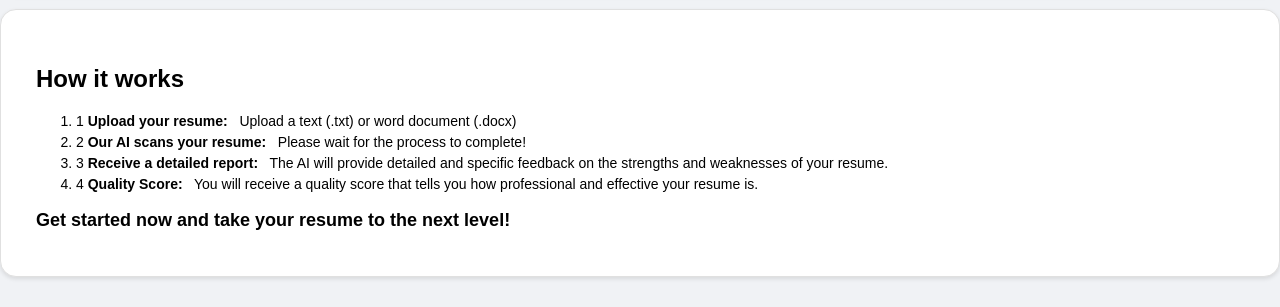
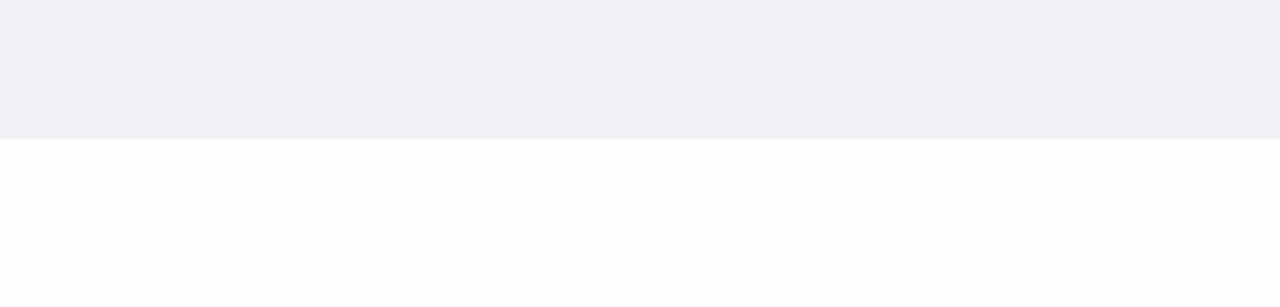
Before and after one commit to MarshallXie16/ProduHacks-2023, a Flask app: page /main in a window 1280 px wide. Shown: the part 661-968 px from the top of the page. After the commit the page ends 800 px from the top, so only its background shows below. Run offline with Flask 2, Linux system fonts and the light colour scheme.

Commit message:
Update homepage.html

```diff
--- a/templates/homepage.html
+++ b/templates/homepage.html
@@ -22,8 +22,8 @@
       <h2>Your Smart AI Study Buddy</h2>
       <p>An AI that provides you with detailed feedback on your knowledge of a specific topic. Upload your notes and start studying today!</p>
       <form class="upload_form" action="/chat" method="post" enctype="multipart/form-data">
-        <label for="resume_input" class="upload_label" style="margin-bottom: 0;"><img style="padding: 20px;" src="static/img/upload.svg"></label>
-        <input type="file" id="resume_input" name="input_document" accept=".pdf,.doc,.docx" onchange="getFileData();">
+        <label for="file_upload" class="upload_label" style="margin-bottom: 0;"><img style="padding: 20px;" src="static/img/upload.svg"></label>
+        <input type="file" id="file_upload" name="input_document" accept=".pdf,.doc,.docx" onchange="getFileData();">
           <p id="uploaded_file"></p>
         <button type="submit" class="upload_button">Submit</button>
         </form>
@@ -31,19 +31,5 @@
     {% endblock %}
 {% block error %}
 {% endblock %}
-{% block display %}
-      <div class="card">
-      <section class="how_it_works">
-        <h2 id="how-it-works">How it works</h2>
-        <ol id="list">
-          <li class="htw"><span class="number">1</span> <strong>Upload your resume: &nbsp</strong> Upload a text (.txt) or word document (.docx)</li>
-          <li class="htw"><span class="number">2</span> <strong>Our AI scans your resume: &nbsp</strong> Please wait for the process to complete!</li>
-          <li class="htw"><span class="number">3</span> <strong>Receive a detailed report: &nbsp</strong> The AI will provide detailed and specific feedback on the strengths and weaknesses of your resume.</li>
-          <li class="htw"><span class="number">4</span> <strong>Quality Score: &nbsp</strong> You will receive a quality score that tells you how professional and effective your resume is.</li>
-        </ol>
-        <p style="text-align: left;">Get started now and take your resume to the next level!</p>
-      </section>
-    </div>
-{% endblock %}
 </body>
 </html>
```
